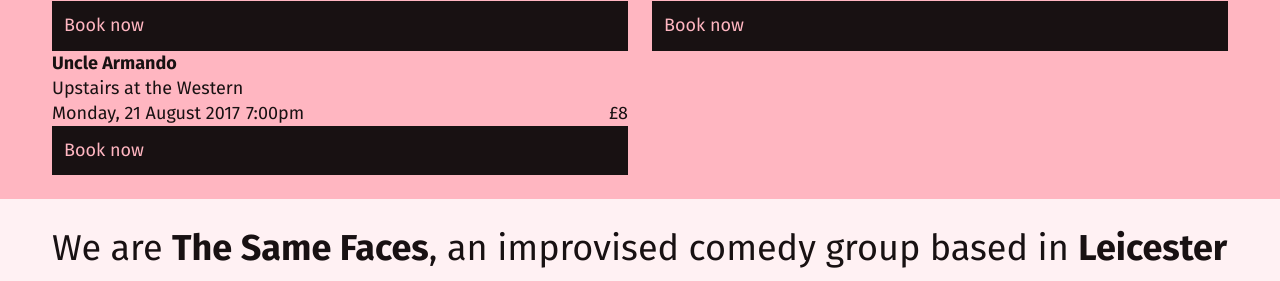
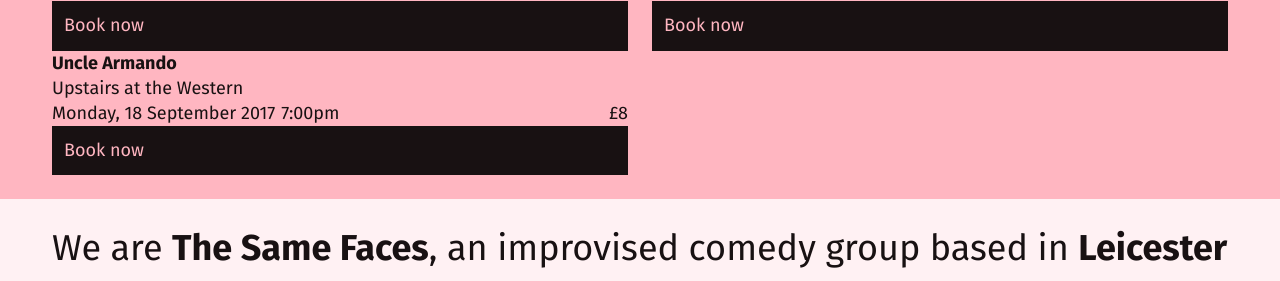
Before and after one commit to oampo/thesamefaces.co.uk, a Jekyll site: the page built from index.md, in a window 1280 px wide. Shown: the part 675-956 px from the top of the page. Built offline with Jekyll 4.4.1, drawn with Linux system fonts in a browser that asks for light colours; part of the change alters nothing that is shown.

Commit message:
Allow start dates to show series.

```diff
--- a/_includes/show-list.html
+++ b/_includes/show-list.html
@@ -6,7 +6,7 @@
         <li class="upcoming-show">
             <div class="show-title">{{ show.title }}</div>
             <div class="show-location">{{ show.venue }}</div>
-            <div class="show-date" data-date="{{ show.date }}" data-day="{{ show.day }}" data-week="{{ show.week }}"></div>
+            <div class="show-date" data-date="{{ show.date }}" data-day="{{ show.day }}" data-week="{{ show.week }}" data-start="{{ show.start }}"></div>
             <div class="show-time">{{ show.time }}</div>
             <div class="show-price">{{ show.price }}</div>
             <a class="button show-booking-button" href="{{ show.bookingLink }}">Book now</a>
--- a/assets/upcoming-shows.js
+++ b/assets/upcoming-shows.js
@@ -4,7 +4,9 @@ function mod(n, m) {
 
 $('.show-date').toArray().forEach(function($date) {
     $date = $($date);
+    var date;
     if ($date.data('data')) {
+        date = moment($date.data('data'));
         // TODO
     } else {
         var day = $date.data('day');
@@ -15,11 +17,18 @@ $('.show-date').toArray().forEach(function($date) {
             bysetpos: week,
             byweekday: dayInt
         });
-        var date = moment(rule.after(new Date()));
-        console.log(date.format('YYYY-MM-DD'));
+        var now = moment();
+        var start = moment($date.data('start'));
+        if (now.isAfter(start)) {
+            start = now;
+        }
+
+        date = moment(rule.after(start.toDate()));
         $date.attr('data-date', date.format('YYYY-MM-DD'));
         $date.text(date.format('dddd, D MMMM YYYY'));
     }
+    $date.attr('data-date', date.format('YYYY-MM-DD'));
+    $date.text(date.format('dddd, D MMMM YYYY'));
 });
 
 $('.upcoming-show-list').toArray().forEach(function($location) {
--- a/index.md
+++ b/index.md
@@ -12,11 +12,16 @@ upcomingShows:
   - title: Uncle Armando
     day: Monday
     week: 3
+    start: 2017-09
     venue: Upstairs at the Western
     price: "£8"
     time: 7:00pm
-    title: Uncle Armando
     bookingLink: http://www.upstairsatthewestern.com/
+    guests:
+        2017-09: Naz Osmanoglu
+        2017-10: Mrs Barbara Nice
+        2017-11: Jim Smallman
+        2017-12: Stella Graham
   northampton:
   - title: Short form
     day: Saturday
@@ -25,6 +30,11 @@ upcomingShows:
     venue: The Black Prince
     price: "£7 (£5 advance)"
     bookingLink: https://www.eventbrite.co.uk/e/the-same-faces-improvised-comedy-northampton-tickets-31571746945?aff=erelpanelorg
+  elsewhere:
+  - title: Birmingham Improv Festival
+    date: 2017-10-29
+    venue: The Blue Orange Theatre, Birmingham
+    bookingLink: http://birminghamimprovfestival.com/
 layout: home
 customJs:
   - /assets/jquery-3.2.1.slim.min.js
```
